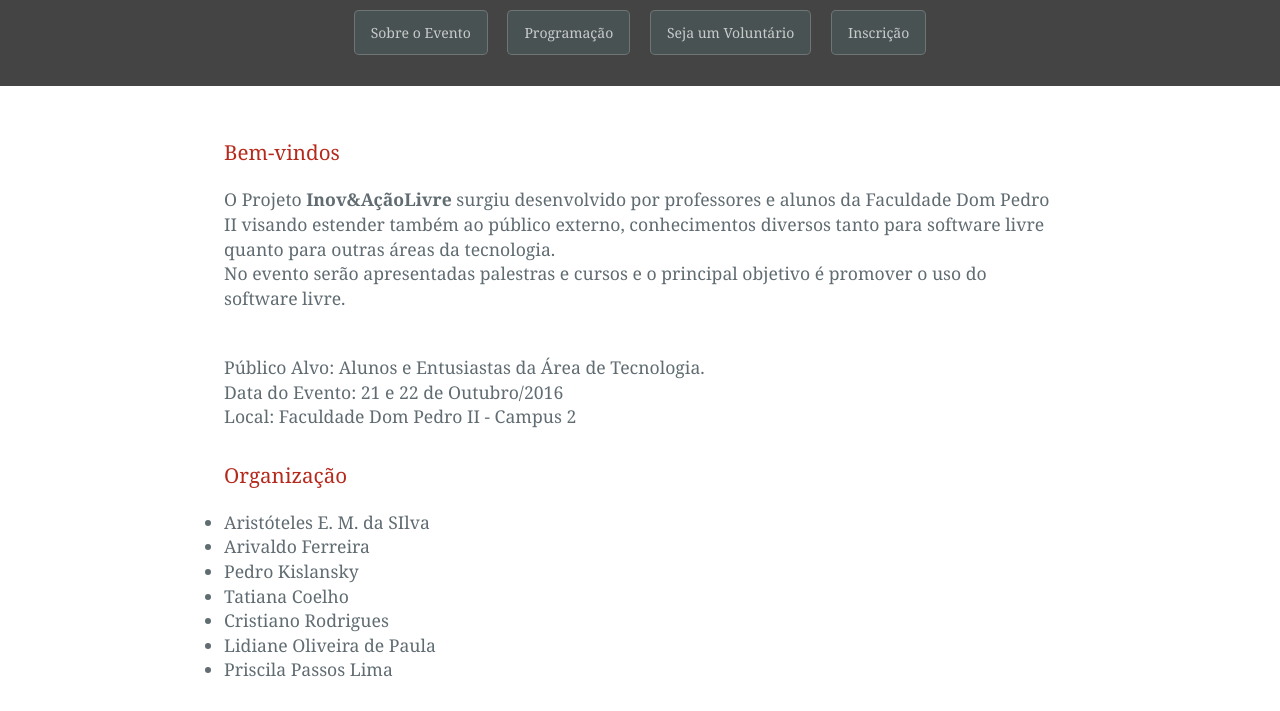
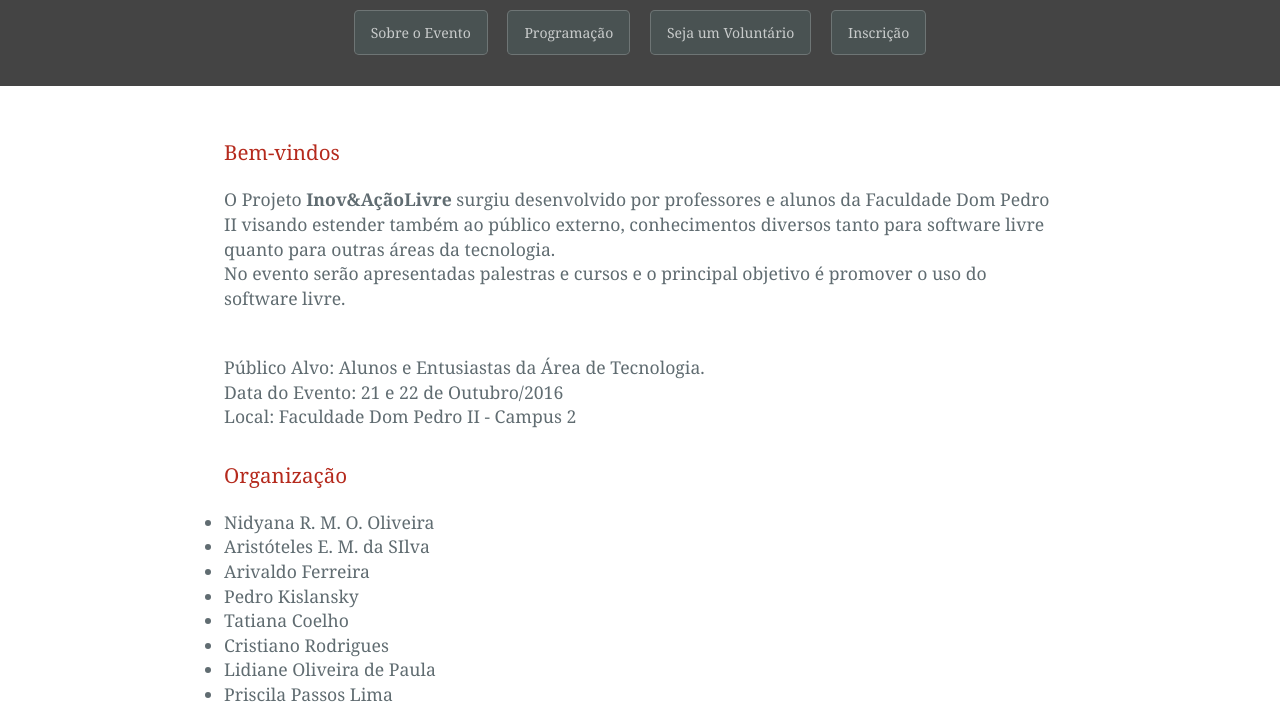
Before and after one commit to inoveacaolivre/2016, a plain HTML site: page index.html in a window 1280 px wide. Shown: the part 286-997 px from the top of the page. Drawn offline with nearby package versions, Linux system fonts and the light colour scheme.

Commit message:
Update index.html

```diff
--- a/index.html
+++ b/index.html
@@ -47,6 +47,7 @@
 <!--Lista dos Organizadores-->
 <p></p>
 <ul>
+	<li>Nidyana R. M. O. Oliveira</li>
 	<li>Aristóteles E. M. da SIlva</li>
 	<li>Arivaldo Ferreira</li>
 	<li>Pedro Kislansky</li>
```
